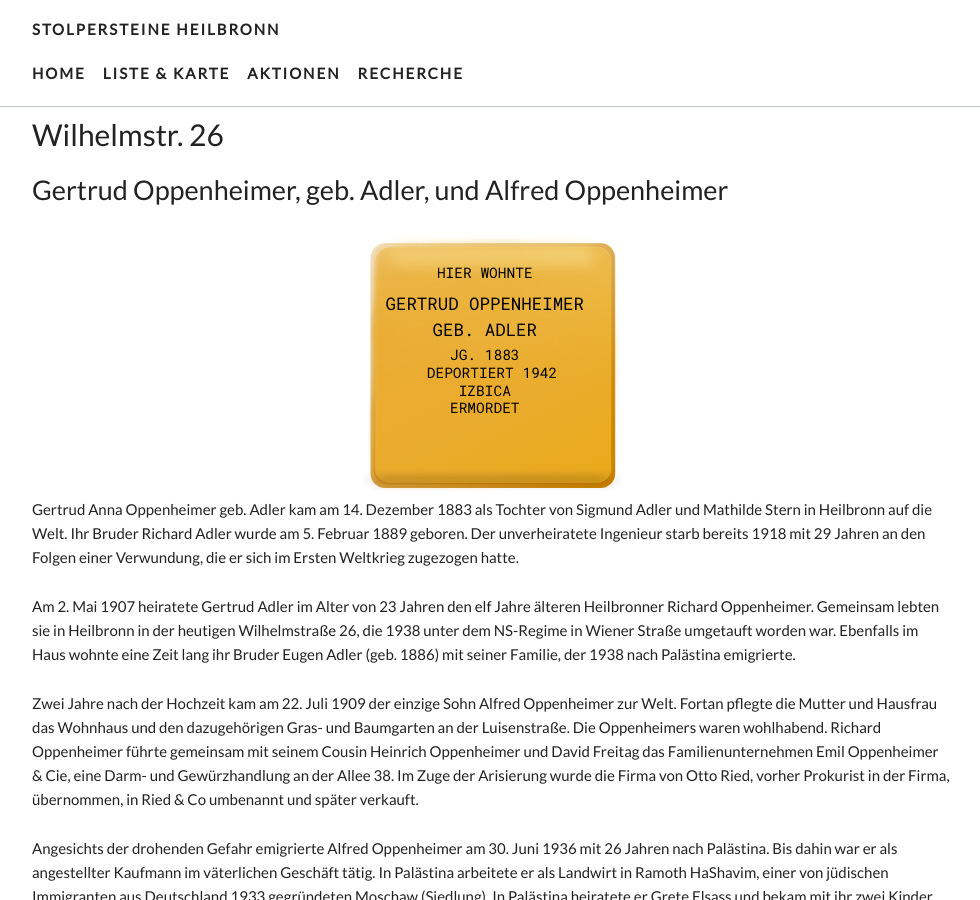
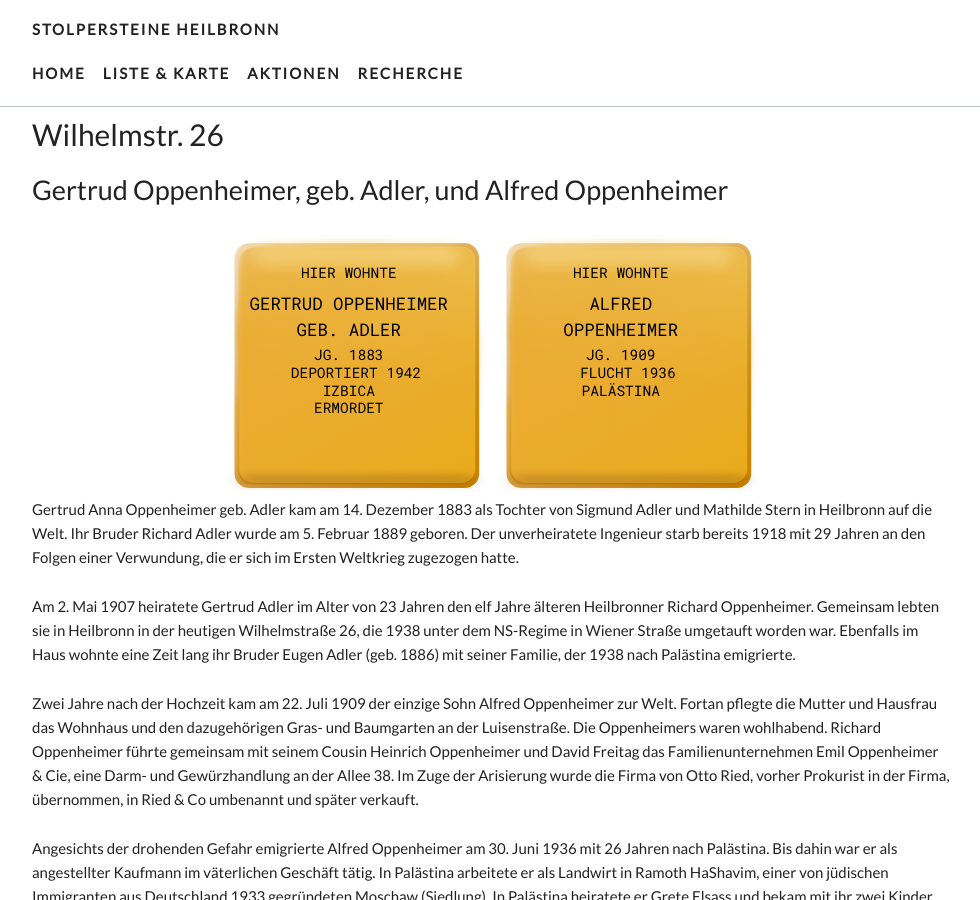
Before and after one commit to opendata-heilbronn/stolpersteine, a Jekyll site: the page built from _list/wilhelmstr-26.markdown, in a window 1280 px wide and 900 px high. Shown: the whole window, without its empty margins (148-1128 px from the left). Built offline with Jekyll 4.4.1, drawn with Linux system fonts in a browser that asks for light colours; nearby versions of some CDN libraries; some web fonts are replaced.

Commit message:
Updated Wilhelmstr 26

```diff
--- a/_list/wilhelmstr-26.markdown
+++ b/_list/wilhelmstr-26.markdown
@@ -11,6 +11,13 @@ steine:
   - DEPORTIERT 1942
   - IZBICA
   - ERMORDET
+- - HIER WOHNTE
+  - 'ALFRED '
+  - OPPENHEIMER
+  - JG. 1909
+  - FLUCHT 1936
+  - PALÄSTINA
+  -
 ---
 
 Gertrud Anna Oppenheimer geb. Adler kam am 14. Dezember 1883 als Tochter von Sigmund Adler und Mathilde Stern in Heilbronn auf die Welt. Ihr Bruder Richard Adler wurde am 5. Februar 1889 geboren. Der unverheiratete Ingenieur starb bereits 1918 mit 29 Jahren an den Folgen einer Verwundung, die er sich im Ersten Weltkrieg zugezogen hatte.
```
